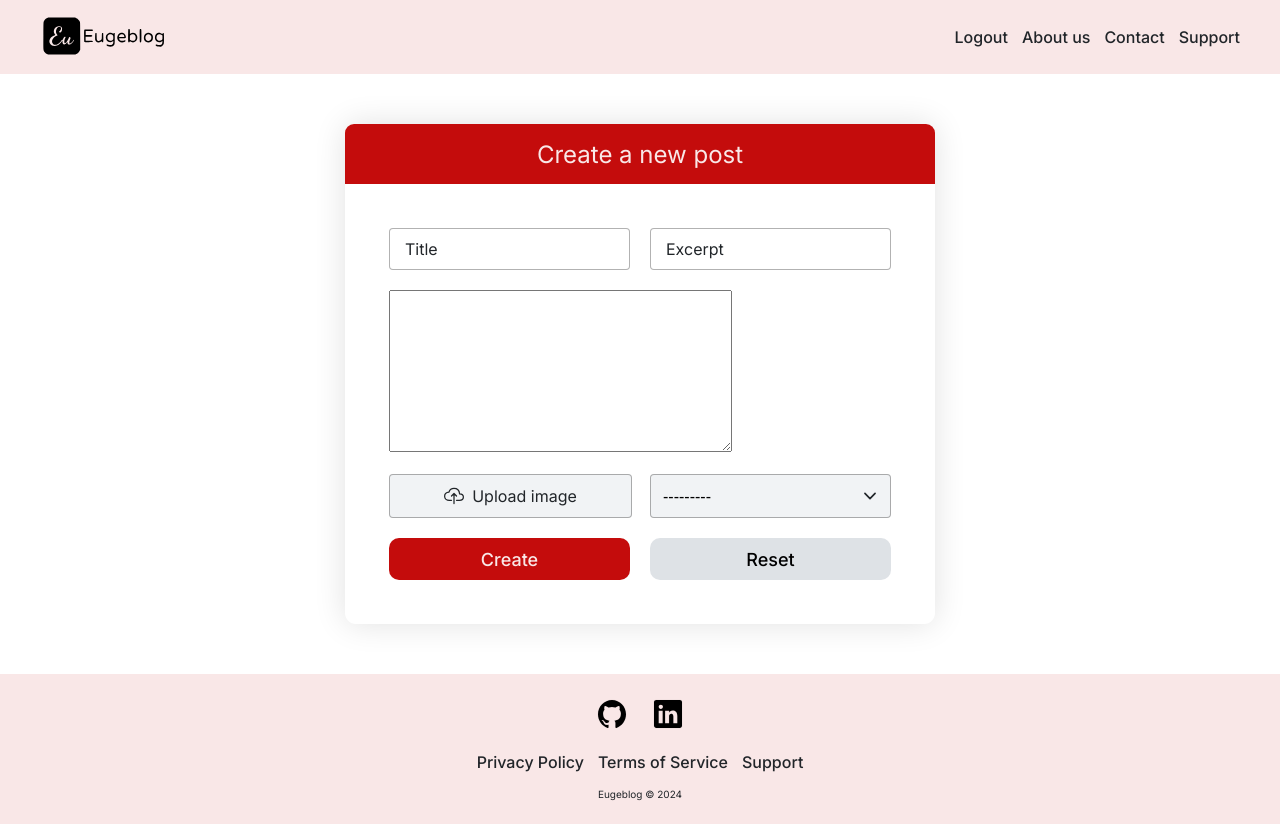
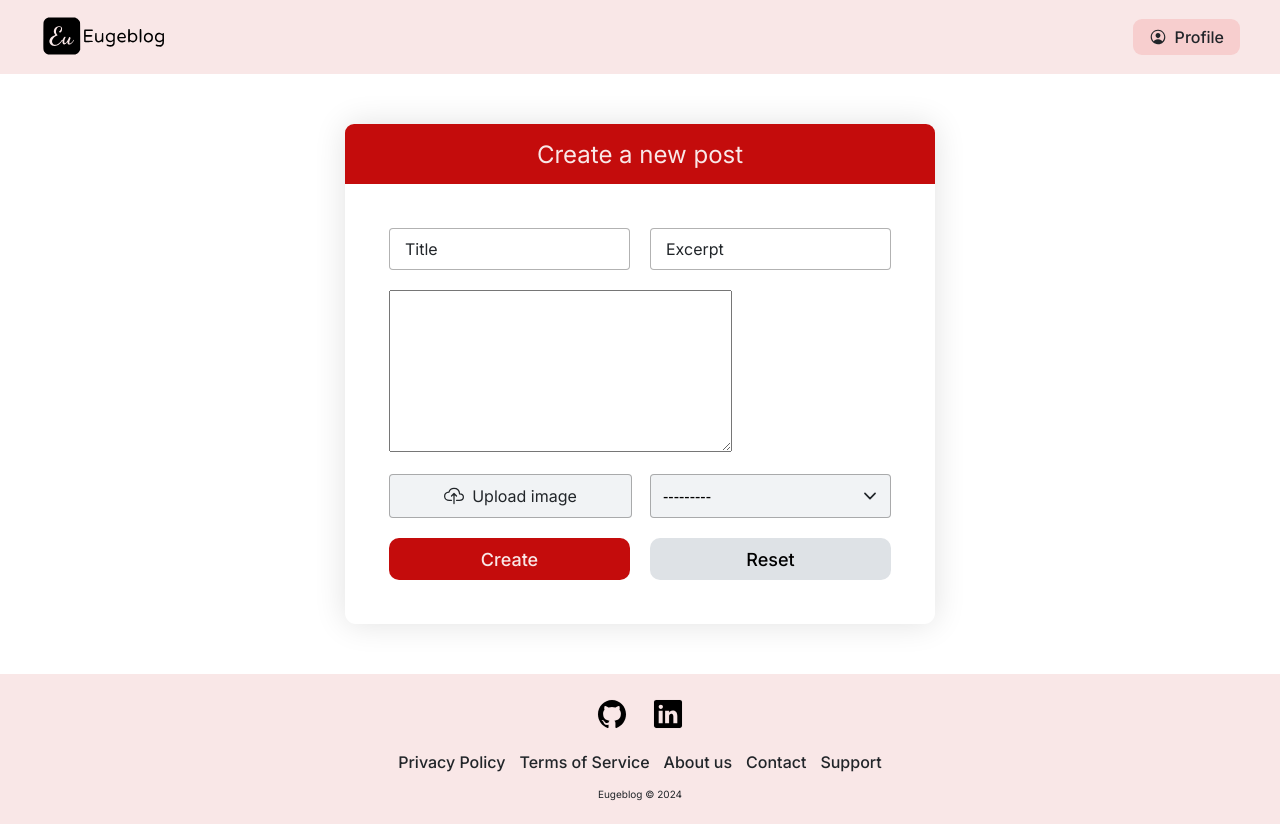
Before and after one commit to viniciuseugenio/eugeblog, a Django app: page /posts/create/ in a window 1280 px wide. Run offline with Django 5.2, Linux system fonts and the light colour scheme; the visitor is signed in with stand-in values (Sample User, id 1); data that the repository does not hold is empty.

Commit message:
design: update footer and header navigation

```diff
--- a/templates/partials/_footer.html
+++ b/templates/partials/_footer.html
@@ -25,6 +25,8 @@
     <ul class="main-nav-list">
       <li><a class="main-nav-link" href="{% url "account_privacy_policy" %}">Privacy Policy</a></li>
       <li><a class="main-nav-link" href="{% url "account_terms_service" %}">Terms of Service</a></li>
+      <li><a class="main-nav-link" href="#">About us</a></li>
+      <li><a class="main-nav-link" href="#">Contact</a></li>
       <li><a class="main-nav-link" href="#">Support</a></li>
     </ul>
   </nav>
--- a/templates/partials/_header.html
+++ b/templates/partials/_header.html
@@ -7,12 +7,13 @@
     <ul class="main-nav-list">
       {% if not request.user.is_authenticated %}
         <li><a class="main-nav-link" href="{% url "account_login" %}">Login</a></li>
+        <li><a class="main-nav-link btn-primary btn-signup" href="{% url "account_signup" %}">Get started</a></li>
       {% else %}
-        <li><a class="main-nav-link" href="{% url "account_logout" %}">Logout</a></li>
+        <li><a class="main-nav-link btn-profile" href="{% url "account_logout" %}">
+          <ion-icon class="person-icon" name="person-circle-outline"></ion-icon>
+          <span>Profile</span>
+        </a></li>
       {% endif %}
-      <li><a class="main-nav-link" href="#">About us</a></li>
-      <li><a class="main-nav-link" href="#">Contact</a></li>
-      <li><a class="main-nav-link" href="#">Support</a></li>
     </ul>
   </nav>
 </header>
--- a/templates/static/css/main.css
+++ b/templates/static/css/main.css
@@ -7,6 +7,7 @@
 
   Tints
   #f9e7e7
+  #f3cece;
 
 
 #FF6500
--- a/templates/static/css/styles.css
+++ b/templates/static/css/styles.css
@@ -29,6 +29,33 @@
 .main-nav-link:hover,
 .main-nav-link:active {
   color: var(--primary-color);
+}
+
+.btn-signup:link,
+.btn-signup:visited {
+  color: var(--primary-tint) !important;
+  padding: 0.8rem 1.6rem;
+}
+
+.btn-signup:hover,
+.btn-signup:active {
+  color: #ffffff !important;
+  background-color: var(--primary-shade-1);
+}
+
+.btn-profile {
+  background-color: #f7cece;
+  padding: 0.8rem 1.6rem;
+  border-radius: 9px;
+  display: flex;
+  align-items: center;
+  justify-content: center;
+  gap: 0.8rem;
+}
+
+.person-icon {
+  font-size: 1.8rem;
+  font-weight: 600;
 }
 
 .hero-section {
```
